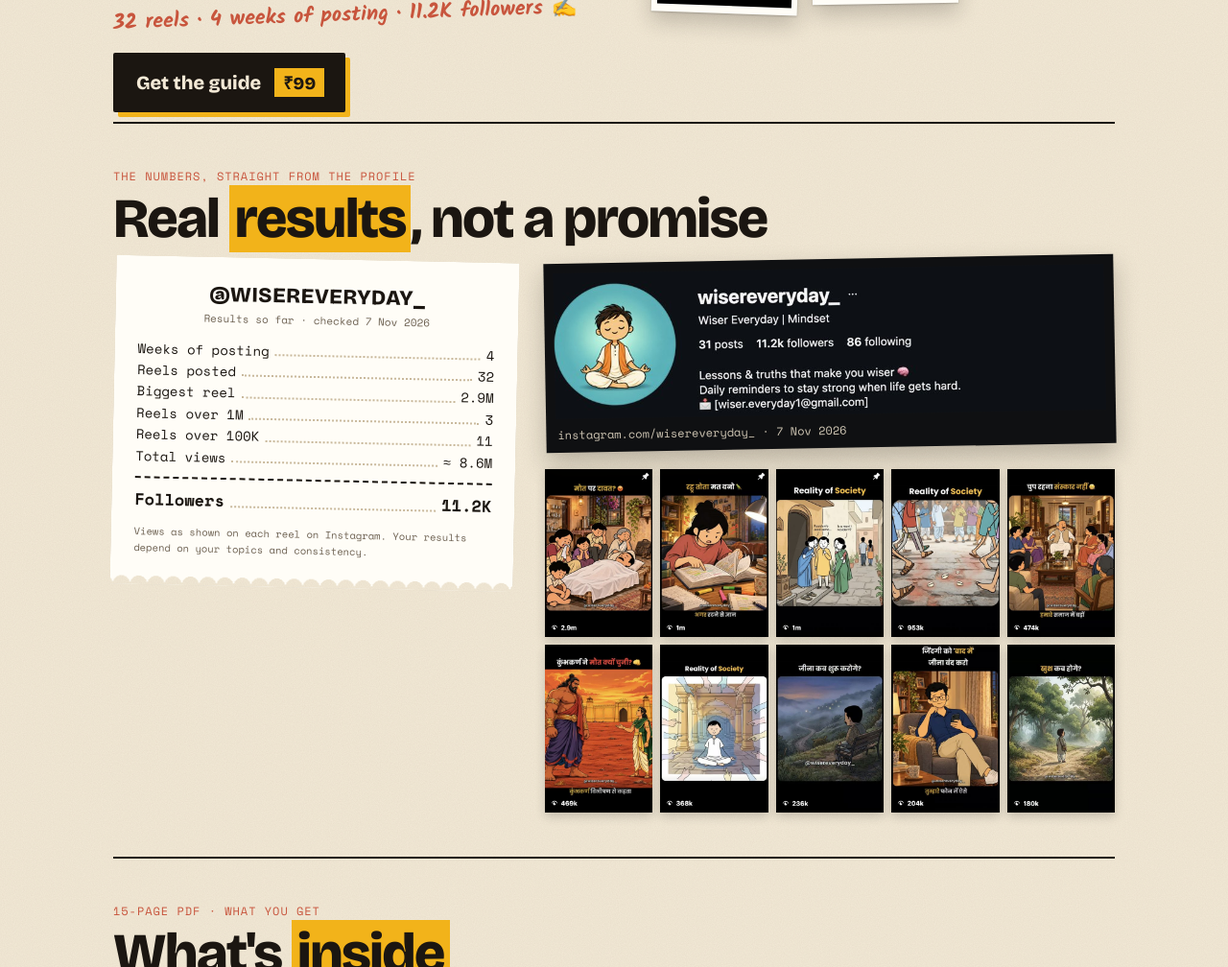
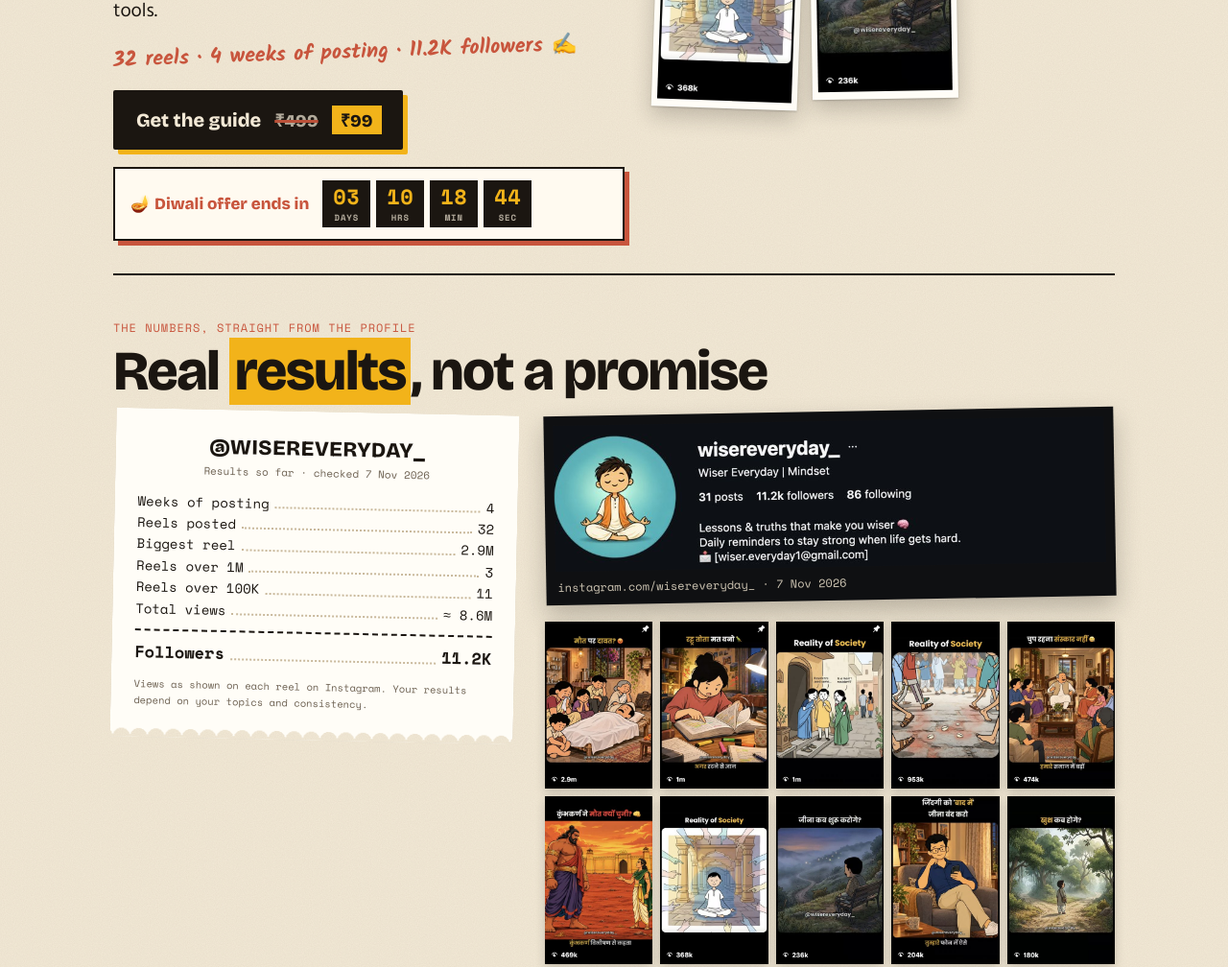
Before and after one commit to SahilScripts/reel-guide, a plain HTML site: page wiser/index.html in a window 1280 px wide. Shown: the part 900-1908 px from the top of the page at 96% size. Drawn offline with nearby package versions, Linux system fonts and the light colour scheme; no server answers.

Commit message:
Wiser page: Diwali offer, ₹499 crossed to ₹99, live countdown to 11 Nov 23:59 IST
Co-Authored-By: Claude Opus 5.5 <noreply@anthropic.com>

```diff
--- a/wiser/index.html
+++ b/wiser/index.html
@@ -112,9 +112,26 @@ footer a{margin-right:12px}
   .two{grid-template-columns:420px 1fr;align-items:start}
 }
 @media (max-width:520px){body{font-size:16px}.toc li{font-size:15px}.note-page{padding-left:56px}.hero p.lead{font-size:18px}.wall{grid-template-columns:repeat(5,1fr);gap:5px}.dev{grid-template-columns:1fr}.ticket .r{min-width:96px}.ticket .r b{font-size:42px}.ticket::before,.ticket::after{right:84px}}
+
+/* Diwali offer: crossed price + live countdown (ends 11 Nov 23:59 IST; after that the strike and timers hide) */
+.dbar{background:var(--ink);color:var(--paper);text-align:center;font:600 15px/1.3 Hind,sans-serif;padding:9px 12px;position:sticky;top:0;z-index:20}
+.dbar b{color:var(--mus)}
+.was{text-decoration:line-through;text-decoration-color:var(--ter);text-decoration-thickness:3px;opacity:.65;font-weight:700}
+.cta span.was{background:none;padding:0;font-size:18px;color:var(--paper);opacity:.7;text-decoration-color:#ff6b4a}
+.dbar .was{color:#d8cdb8;opacity:.85;text-decoration-color:#ff6b4a}
+.tmr{font-family:"Space Mono",monospace;font-weight:700;letter-spacing:.04em;white-space:nowrap}
+.dbox{margin:18px 0 24px;border:2px solid var(--ink);background:#fffaf0;box-shadow:5px 5px 0 var(--ter);padding:12px 16px;display:flex;flex-wrap:wrap;align-items:center;gap:8px 14px}
+.dbox .lbl{font:800 17px "Bricolage Grotesque";color:var(--ter)}
+.dbox .cells{display:flex;gap:6px}
+.dbox .cells div{background:var(--ink);color:var(--mus);min-width:50px;text-align:center;padding:6px 4px 4px;font:700 22px/1 "Space Mono",monospace}
+.dbox .cells small{display:block;font:700 9px "Space Mono";color:var(--paper);opacity:.7;margin-top:4px;letter-spacing:.1em}
+.ticket .r .was{display:block;font-size:26px;line-height:1;margin-bottom:2px}
+.offdone .was,.offdone .dbar,.offdone .dbox{display:none}
+#buy{scroll-margin-top:60px}
 </style>
 </head>
 <body>
+<div class="dbar">🪔 Diwali offer: <span class="was">₹499</span> <b>₹99</b> · ends in <span class="tmr" data-t="short">--</span></div>
 <div class="wrap">
   <div class="mast mono"><span><b>Nº 01</b>&nbsp; The Wiser Reels Method</span><span>@wisereveryday_</span></div>
 
@@ -128,7 +145,8 @@ footer a{margin-right:12px}
       </h1>
       <p class="lead">No face. No camera. Just illustrated Hindi story reels, the kind you've seen on <b>@wisereveryday_</b>. This guide shows exactly how I make them, step by step, <b>on a phone or a PC</b>, with free tools.</p>
       <div class="note hand">32 reels · 4 weeks of posting · 11.2K followers ✍️</div>
-      <a class="cta" href="#buy">Get the guide <span>₹99</span></a>
+      <a class="cta" href="#buy">Get the guide <span class="was">₹499</span><span>₹99</span></a>
+      <div class="dbox"><span class="lbl">🪔 Diwali offer ends in</span><div class="cells tmr" data-t="cells"></div></div>
     </div>
     <div class="collage" aria-label="My most viewed reels">
       <div class="sticker">2.9M<small>VIEWS</small></div>
@@ -207,8 +225,9 @@ footer a{margin-right:12px}
     <h2>Get the <em>guide</em></h2>
     <div class="ticket">
       <div class="l"><h3>The Wiser Reels Method</h3><ul><li>15-page PDF, simple English</li><li>Phone and PC steps</li><li>Copy-paste script &amp; picture prompts</li><li>Download right after paying</li></ul></div>
-      <div class="r"><b>₹99</b><em class="ot">ONE TIME</em></div>
+      <div class="r"><span class="was">₹499</span><b>₹99</b><em class="ot">DIWALI OFFER</em></div>
     </div>
+    <div class="dbox"><span class="lbl">🪔 ₹99 Diwali price ends in</span><div class="cells tmr" data-t="cells"></div></div>
     <form id="form" novalidate>
       <label for="name">Your name</label><input id="name" autocomplete="name" required>
       <label for="email">Email (your copy of the guide)</label><input id="email" type="email" autocomplete="email" required>
@@ -235,6 +254,24 @@ footer a{margin-right:12px}
 <script src="../config.js"></script>
 <script src="../count.js" data-page="wiser"></script>
 <script>
+// Diwali offer countdown: a real deadline, the same for everyone (11 Nov 2026, 23:59 IST).
+(function () {
+  const END = new Date("2026-11-11T23:59:59+05:30").getTime();
+  const pad = (n) => String(n).padStart(2, "0");
+  function tick() {
+    const left = END - Date.now();
+    if (left <= 0) { document.body.classList.add("offdone"); return; }
+    const d = Math.floor(left / 864e5), h = Math.floor(left / 36e5) % 24, m = Math.floor(left / 6e4) % 60, sec = Math.floor(left / 1e3) % 60;
+    document.querySelectorAll(".tmr").forEach((el) => {
+      if (el.dataset.t === "cells") el.innerHTML = [[d, "DAYS"], [h, "HRS"], [m, "MIN"], [sec, "SEC"]].map(([v, l]) => `<div>${pad(v)}<small>${l}</small></div>`).join("");
+      else el.textContent = (d ? d + "d " : "") + pad(h) + "h " + pad(m) + "m " + pad(sec) + "s";
+    });
+    setTimeout(tick, 1000);
+  }
+  tick();
+})();
+</script>
+<script>
 (function () {
   const S = window.SHOP, $ = (id) => document.getElementById(id);
   $("form").addEventListener("submit", async (e) => {
```
